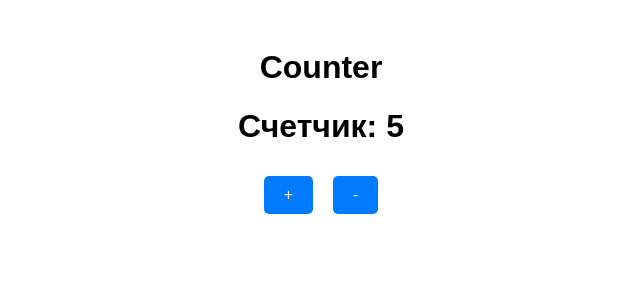
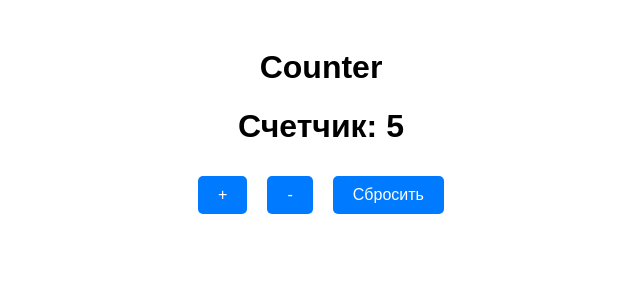
Before and after one commit to RaiderFZ/PracticTS, a React (Vite) app: page / in a window 1280 px wide. Shown: the top 300 px of the page, without its empty margins (319-959 px from the left). Built offline with nearby package versions, Linux system fonts and the light colour scheme.

Commit message:
'Add reset Button + negative value restriction'

```diff
--- a/src/App.tsx
+++ b/src/App.tsx
@@ -3,7 +3,7 @@ import React, { useState } from 'react'
 import Counter from './Counter';
 import './App.css'
 
-function App(): React.FC {
+function App():React.FC {
 
 
   return (
--- a/src/Counter.tsx
+++ b/src/Counter.tsx
@@ -12,7 +12,13 @@ const Counter: React.FC<CounterProps> = ( {initialCount} ) => {
     }
 
     const decrement = ():void => {
-        setCount(count - 1);
+        if(count > 0) {
+            setCount(count - 1);
+        }
+    }
+
+    const reset = ():void => {
+        setCount(initialCount);
     }
 
     return(
@@ -20,6 +26,7 @@ const Counter: React.FC<CounterProps> = ( {initialCount} ) => {
             <h1>Счетчик: {count}</h1>
             <button onClick={increment}>+</button>
             <button onClick={decrement}>-</button>
+            <button onClick={reset}>Сбросить</button>
         </div>
     );
 }
```
